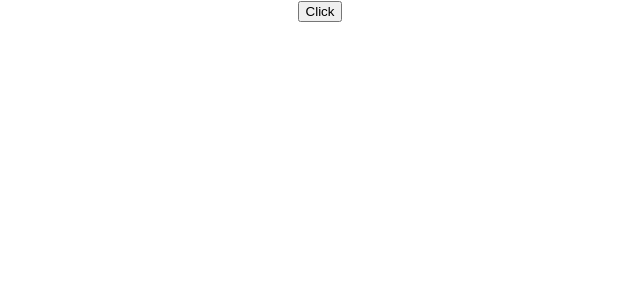
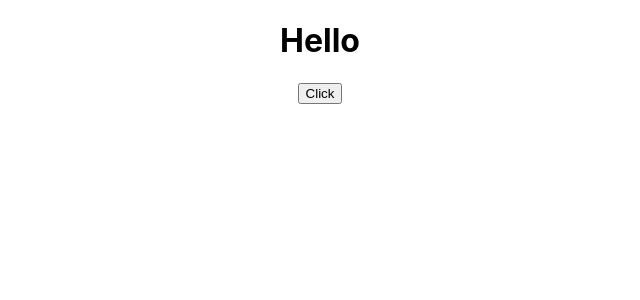
Before and after one commit to VelupulaHinduja/LearnReact, a React (Create React App) app: page / in a window 1280 px wide. Shown: the top 300 px of the page, without its empty margins (320-960 px from the left). Built offline with nearby package versions, Linux system fonts and the light colour scheme.

Commit message:
Error. this keyword is undefined in event handlers

```diff
--- a/src/App.js
+++ b/src/App.js
@@ -6,6 +6,7 @@
 import Welcome from "./Components/Welcome";
 import FunctionClick from "./Components/FunctionClick";
 import ClassClick from "./Components/ClassClick";
+import EventBind from "./Components/EventBind";
 
 function App() {
 	return (
@@ -16,7 +17,8 @@
       {/* <Message/> */}
       {/* <Counter/> */}
       {/* <FunctionClick/> */}
-      <ClassClick/>
+      {/* <ClassClick/> */}
+      <EventBind/>
 		</div>
 	);
 }
--- /dev/null
+++ b/src/Components/EventBind.js
@@ -0,0 +1,25 @@
+import React, { Component } from "react";
+
+class EventBind extends Component {
+	constructor() {
+		super();
+		this.state = {
+			message: "Hello",
+		};
+	}
+    changeMessage() {
+		this.setState({
+			message: "Good Bye",
+		});
+	}
+	render() {
+		return (
+			<div>
+				<h1>{this.state.message}</h1>
+				<button onClick={this.changeMessage}>Click</button>
+			</div>
+		);
+	}
+}
+
+export default EventBind;
```
